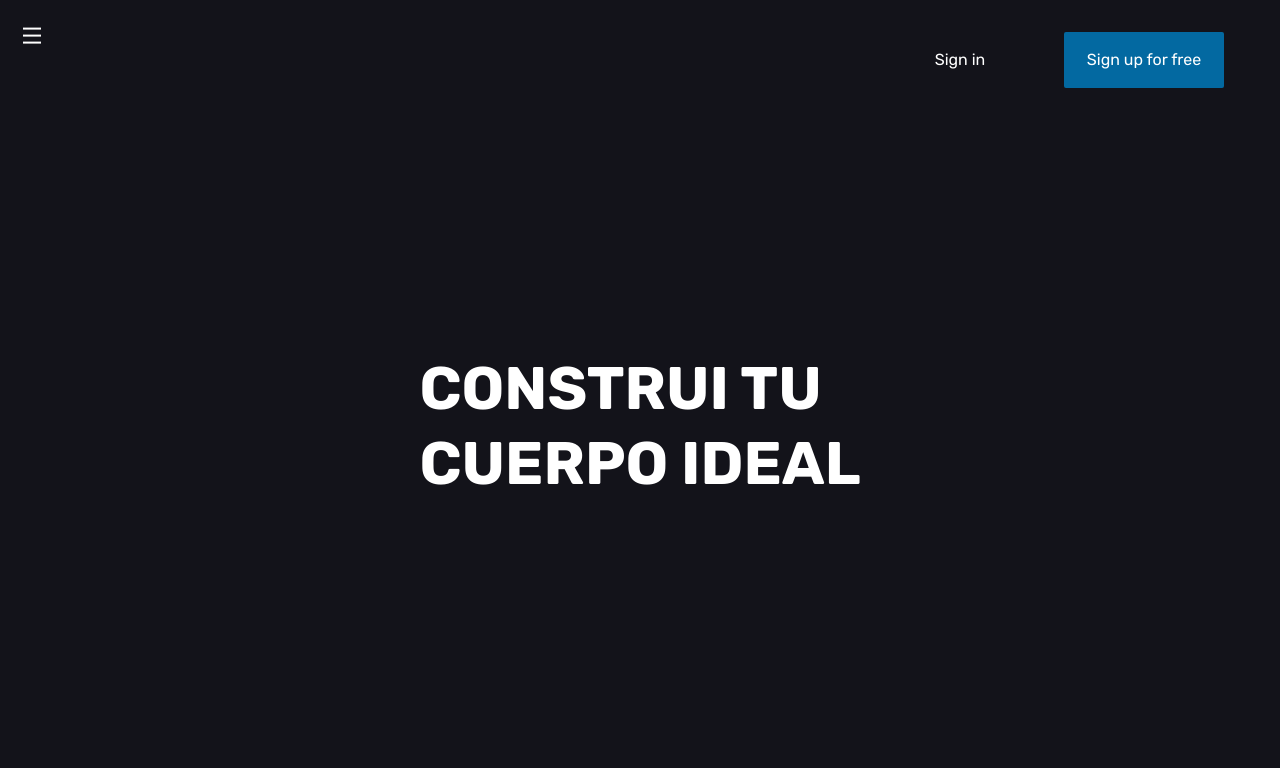
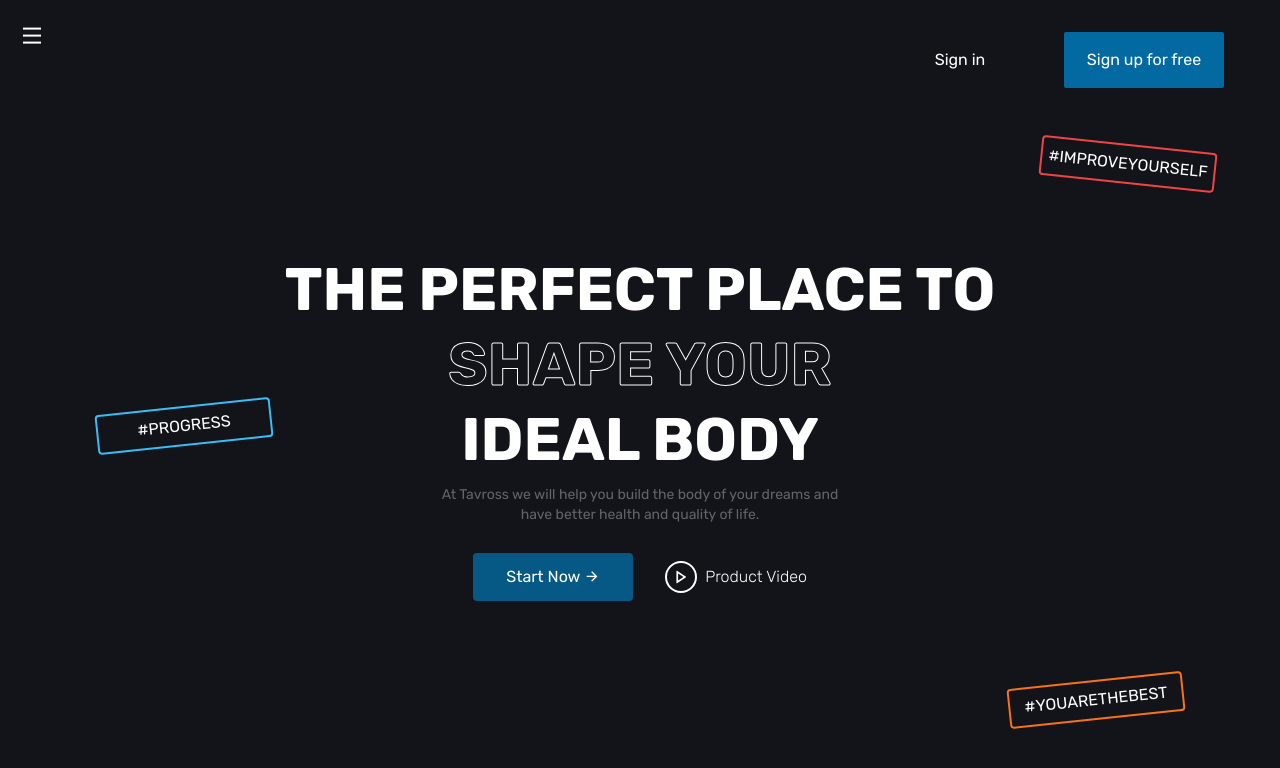
Before and after one commit to Tintaa307/tavross-final-version, a Next.js app: page /dashboard in a window 1280 px wide. Shown: the top 768 px of the page. Built offline with nearby package versions, Linux system fonts and the light colour scheme; no server answers.

Commit message:
add decoration and alm finish home

```diff
--- a/src/app/dashboard/page.tsx
+++ b/src/app/dashboard/page.tsx
@@ -7,12 +7,43 @@
 const Dashboard = () => {
   const { data: session, status } = useSession()
   return (
-    <main className="w-full h-[86.5vh] flex items-center justify-center text-center">
+    <main className="w-full h-[86.5vh] flex items-center justify-center text-center flex-col gap-2">
       <div className="">
-        <h1 className="text-white text-6xl font-bold flex flex-col justify-start items-start leading-tight">
-          <span className="">CONSTRUI TU </span>
-          CUERPO IDEAL
+        <h1 className="text-white text-6xl font-bold flex flex-col justify-center items-center leading-tight select-none">
+          THE PERFECT PLACE TO
+          <span className="special">SHAPE YOUR </span>
+          IDEAL BODY
         </h1>
+      </div>
+      <div className="w-1/3 flex justify-start items-start text-center">
+        <p className="text-[#ffffff57] text-sm">
+          At Tavross we will help you build the body of your dreams and have
+          better health and quality of life.
+        </p>
+      </div>
+      <article className="w-full flex items-center justify-center flex-row gap-8 mt-5">
+        <div className="">
+          <button className="w-40 h-12 bg-blue-800 text-white font-normal rounded">
+            Start Now <i className={["ri-arrow-right-line", ""].join(" ")} />
+          </button>
+        </div>
+        <div className="">
+          <button className="text-white font-light flex flex-row justify-center items-center gap-2 transition-all">
+            <div className="w-8 h-8 border-2 border-white rounded-full flex items-center justify-center">
+              <i className={["ri-play-line", "font-thin text-xl"].join(" ")} />
+            </div>
+            Product Video
+          </button>
+        </div>
+      </article>
+      <div className="absolute w-44 h-10 border-2 border-blue-400 left-24 -rotate-6 flex items-center justify-center text-white rounded font-normal">
+        #PROGRESS
+      </div>
+      <div className="absolute w-44 h-10 border-2 border-red top-36 right-16 rotate-6 flex items-center justify-center text-white rounded font-normal">
+        #IMPROVEYOURSELF
+      </div>
+      <div className="absolute w-44 h-10 border-2 border-orange bottom-20 right-24 -rotate-6 flex items-center justify-center text-white rounded font-normal">
+        #YOUARETHEBEST
       </div>
     </main>
   )
--- a/src/app/globals.css
+++ b/src/app/globals.css
@@ -19,3 +19,8 @@
 ::-webkit-scrollbar-thumb {
   background-color: #1f1f2e;
 }
+
+.special {
+  color: transparent;
+  -webkit-text-stroke: 1px #fff;
+}
--- a/src/components/nav/Nav.tsx
+++ b/src/components/nav/Nav.tsx
@@ -27,22 +27,22 @@
       icon: "ri-home-line",
     },
     {
-      name: "Rutinas",
+      name: "Rutines",
       path: "/dashboard/rutinas",
       icon: "ri-table-line",
     },
     {
-      name: "Tu RM",
+      name: "Your RM",
       path: "/dashboard/rm",
       icon: "ri-calculator-line",
     },
     {
-      name: "Progreso",
+      name: "Progress",
       path: "/dashboard/progreso",
       icon: "ri-bar-chart-2-line",
     },
     {
-      name: "Contacto",
+      name: "Contact",
       path: "/dashboard/contacto",
       icon: "ri-phone-line",
     },
--- a/tailwind.config.js
+++ b/tailwind.config.js
@@ -32,6 +32,7 @@
       },
       transparent: "transparent",
       red: "#ef4444",
+      orange: "#f97316",
     },
     extend: {
       backgroundImage: {
```
